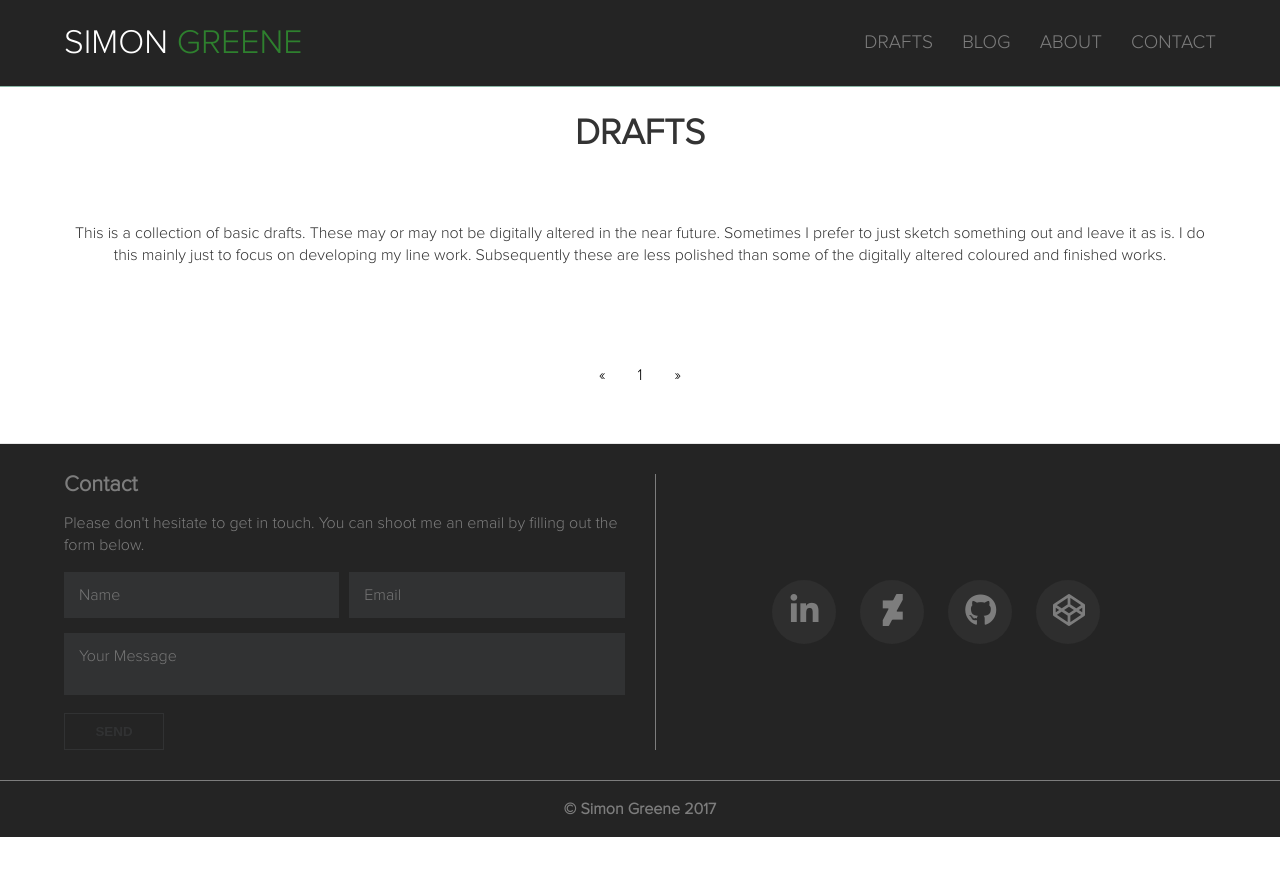
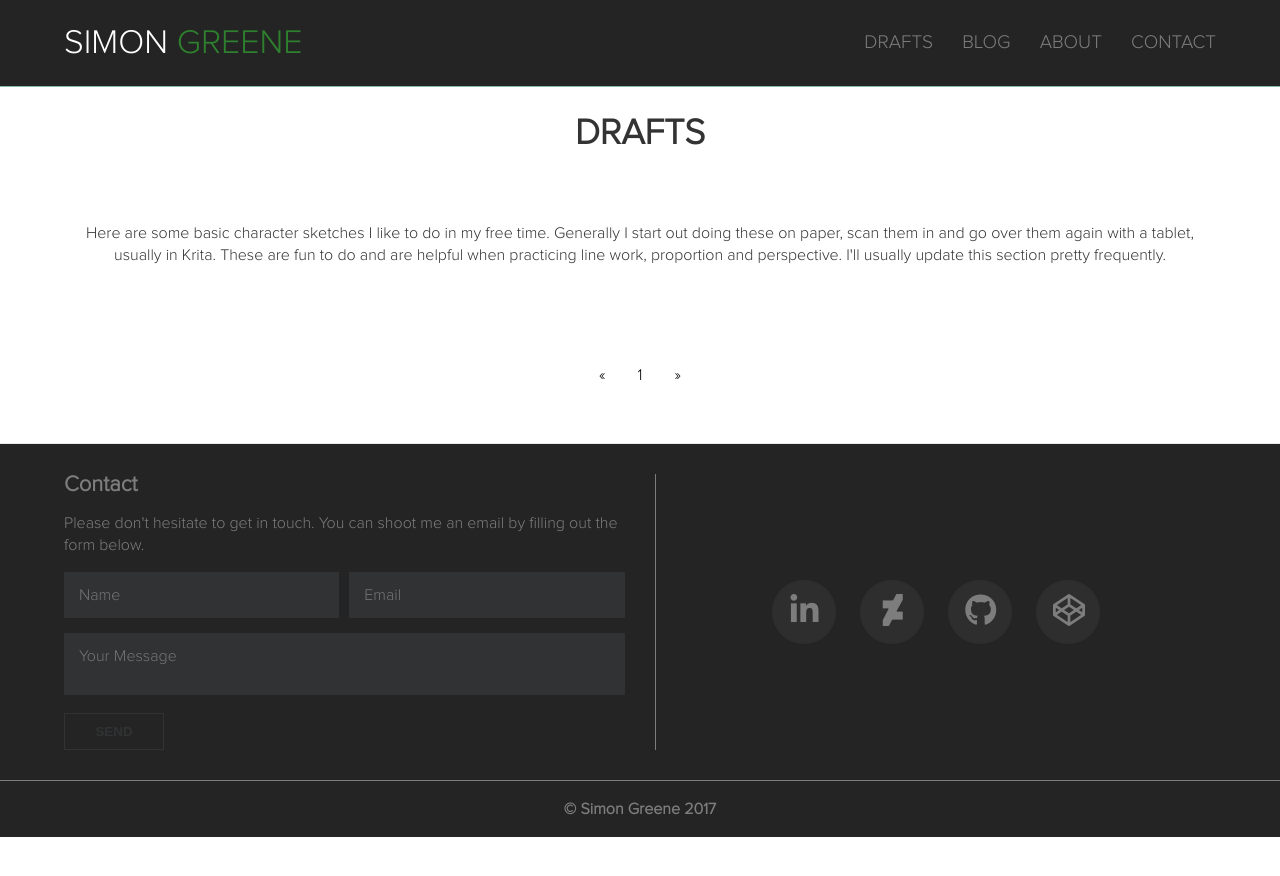
Before and after one commit to simonrg/web-portfolio, a Jekyll site: the page built from assets/pages/drafts.html, in a window 1280 px wide. Shown: the top 876 px of the page. Built offline with Jekyll 4.4.1, drawn with Linux system fonts in a browser that asks for light colours; nearby versions of some CDN libraries.

Commit message:
Content update: Draft page description

```diff
--- a/assets/pages/drafts.html
+++ b/assets/pages/drafts.html
@@ -2,7 +2,7 @@
 title: Drafts
 layout: default
 permalink: drafts.html
-description: This is a collection of basic drafts. These may or may not be digitally altered in the near future. Sometimes I prefer to just sketch something out and leave it as is. I do this mainly just to focus on developing my line work. Subsequently these are less polished than some of the digitally altered coloured and finished works.
+description: Here are some basic character sketches I like to do in my free time. Generally I start out doing these on paper, scan them in and go over them again with a tablet, usually in Krita. These are fun to do and are helpful when practicing line work, proportion and perspective. I'll usually update this section pretty frequently.
 ---
 
 {% include text.html %}
```
